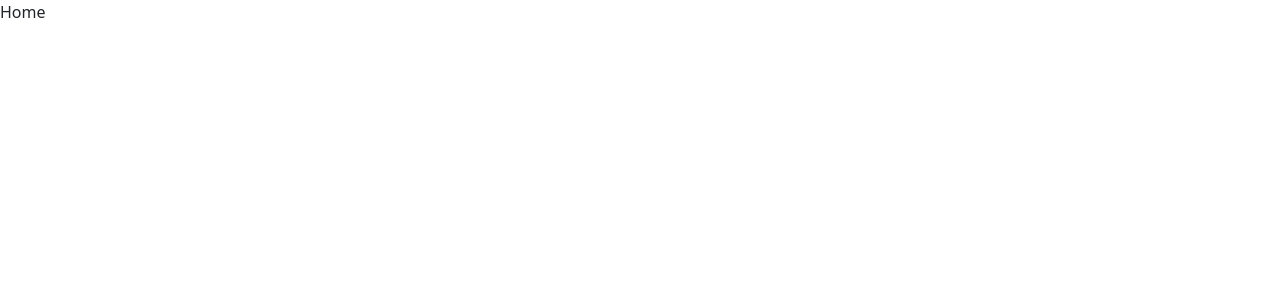
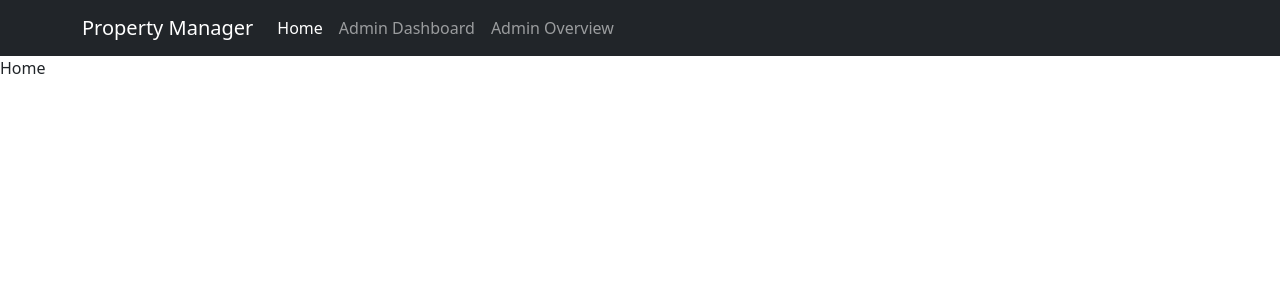
Before and after one commit to AppStractSE/PropertyManager-Frontend, a React (Vite) app: page / in a window 1280 px wide. Shown: the top 300 px of the page. Built offline with nearby package versions, Linux system fonts and the light colour scheme.

Commit message:
Using global navbar in Layout

```diff
--- a/src/Layout.tsx
+++ b/src/Layout.tsx
@@ -1,8 +1,10 @@
 import { Outlet } from "react-router-dom";
+import AppBar from "./components/AppBar";
 
 const Layout = () => {
   return (
     <>
+      <AppBar />
       <Outlet />
     </>
   );
```
